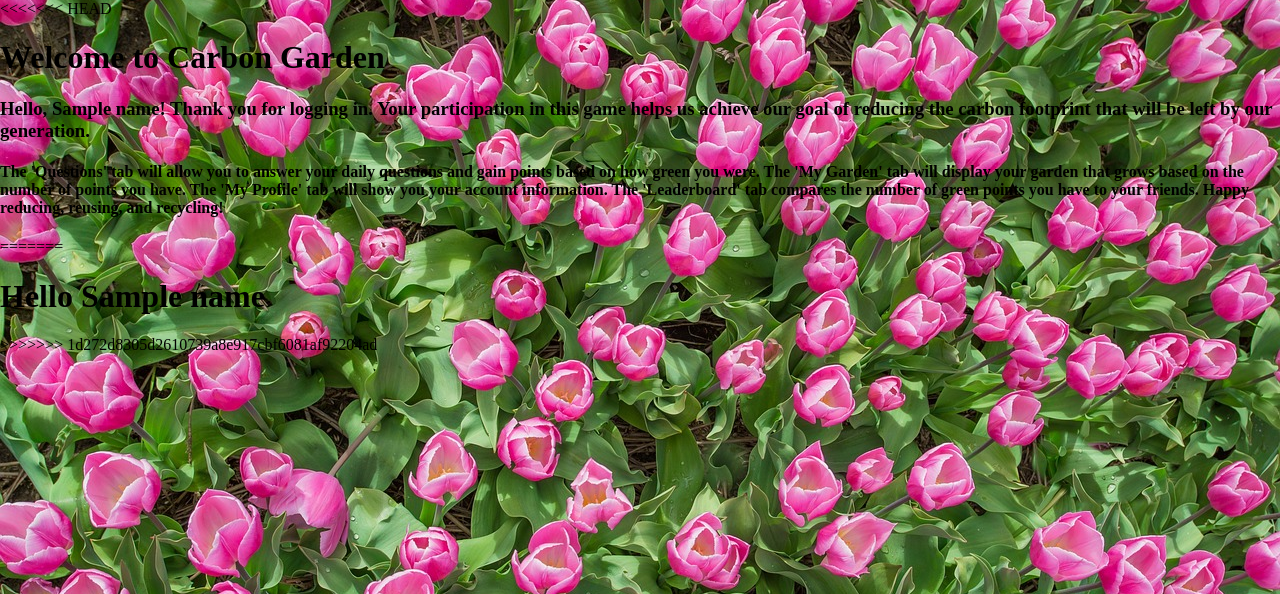
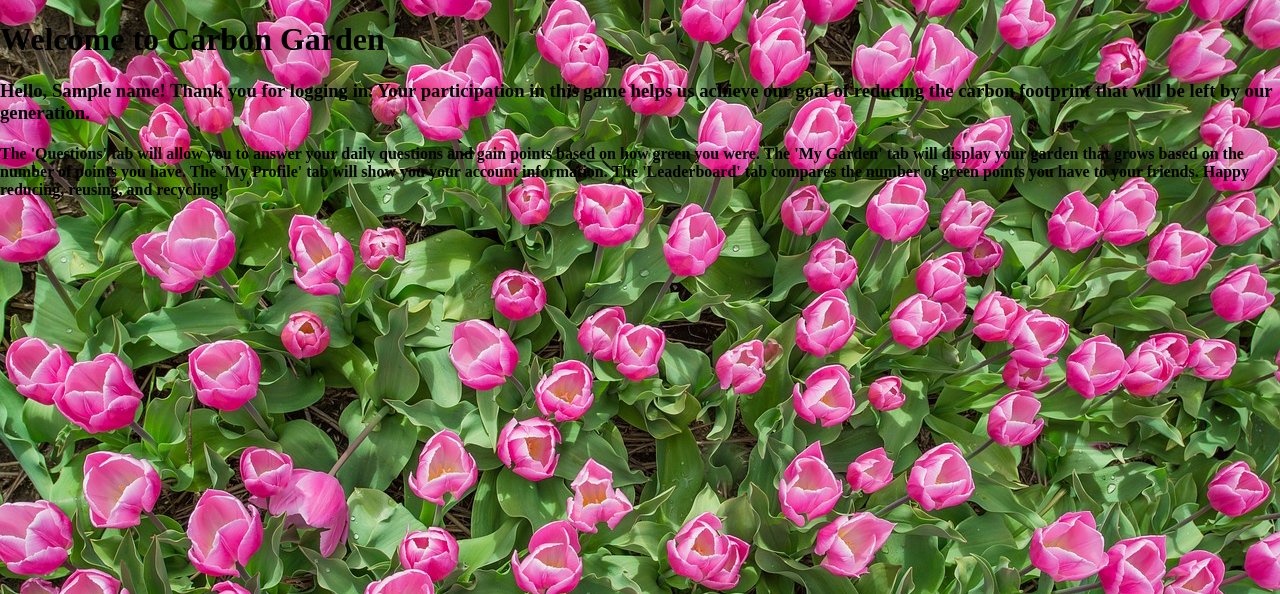
Before and after one commit to komal15/hackcmu, a Python web app: template carbongarden/templates/welcome.html in a window 1280 px wide. Shown: the top 594 px of the page. Run offline with Jinja, Linux system fonts and the light colour scheme; the template is opened without the code that fills it: most values are stand-ins (such as "Sample title", 1, 10 or a date in 2020).

Commit message:
Small edits

```diff
--- a/carbongarden/templates/welcome.html
+++ b/carbongarden/templates/welcome.html
@@ -6,7 +6,6 @@
     <title> Welcome to Carbon Garden! </title>
   </head>
   <body>
-<<<<<<< HEAD
     <h1> Welcome to Carbon Garden </h1>
     <h3>Hello, {{ name}}! Thank you for logging in. Your participation in
     this game helps us achieve our goal of reducing the carbon footprint
@@ -17,10 +16,6 @@
     'My Profile' tab will show you your account information. The
     'Leaderboard' tab compares the number of green points you have to your
     friends. Happy reducing, reusing, and recycling! </h4>
-      <table>
-    </table>
-=======
-    <h1>Hello {{ name }} </h1>
->>>>>>> 1d272d8305d2610739a8e917cbf6081af92204ad
   </body>
+</head>
 </html>
```
